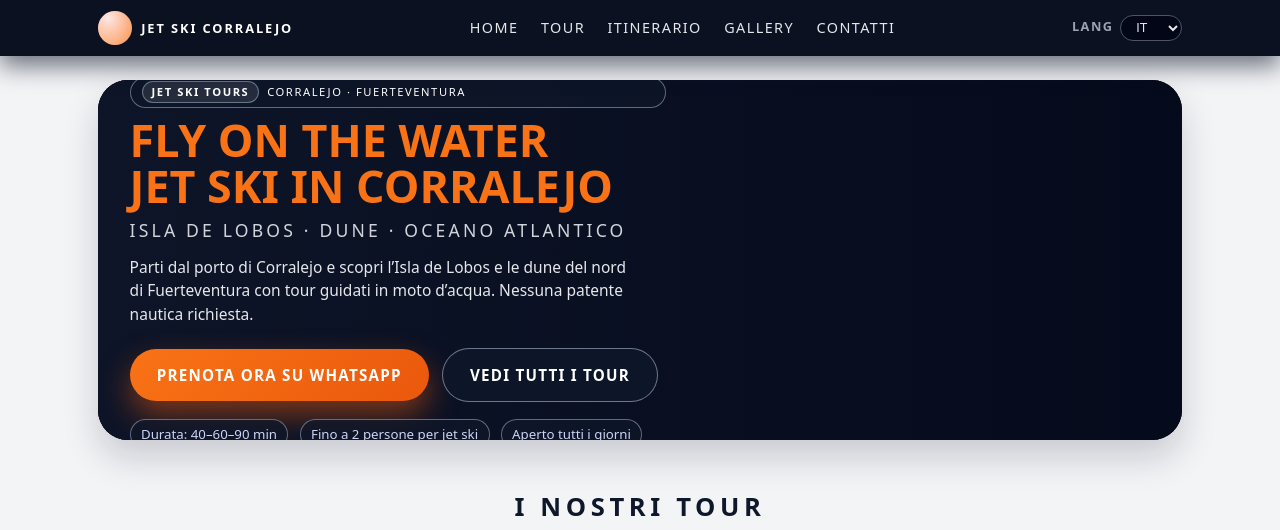
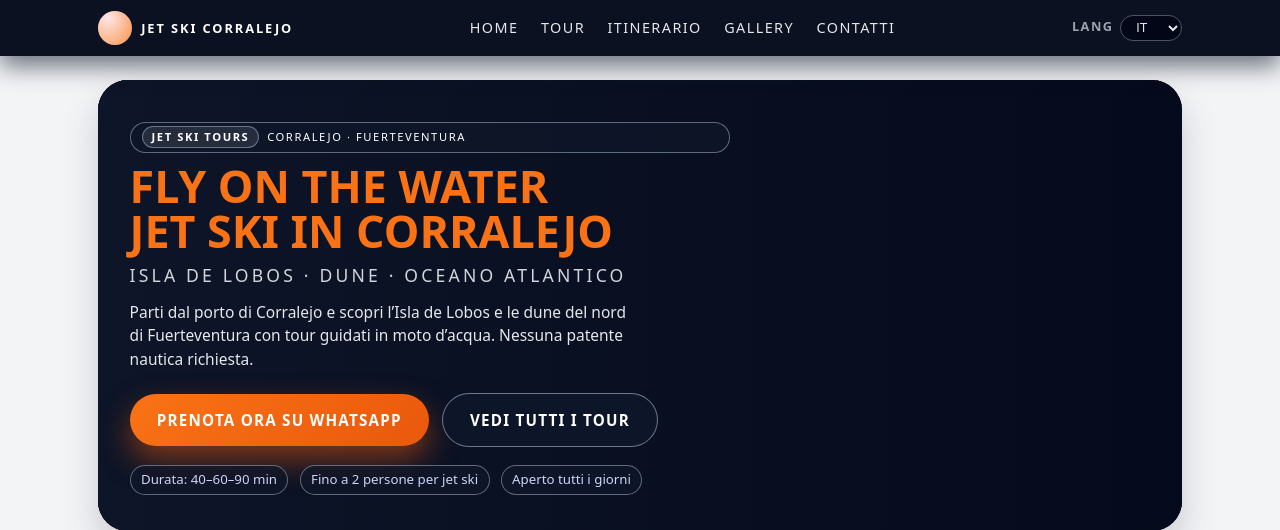
Before and after one commit to Gioele0/JET-SKI-CORRALEJO-2, a plain HTML site: page index.html in a window 1280 px wide. Shown: the top 530 px of the page. Drawn offline with Linux system fonts and the light colour scheme.

Commit message:
Update index.html

```diff
--- a/index.html
+++ b/index.html
@@ -173,28 +173,29 @@
     }
   .hero-media {
   position: relative;
-      height: 360px;
   background: #020617 url("img/hero-jetski.jpg") center/cover no-repeat;
-      /* Sostituisci hero-jetski.jpg con una foto del sito jetskicorralejofuerteventura.com */
-      border-radius: 30px;   /* aggiunto */
-      overflow: hidden;      /* il contenuto interno è arrotondato senza tagliare il testo */
+  border-radius: 30px;
+  padding: 2.6rem 2rem 2.2rem; /* gestisce l'altezza tramite padding */
 }
+
 .hero-overlay {
   position: absolute;
   inset: 0;
   background: linear-gradient(to right, rgba(15,23,42,.88), rgba(15,23,42,.25));
-      border-radius: 30px;   /* aggiunto */
+  border-radius: inherit;
+  z-index: 0;
 }
+
 .hero-content {
-      position: absolute;
-      inset: 0;
-      padding: 2.2rem 2rem 1.8rem; /* un po’ più spazio in alto */
+  position: relative;   /* NON più absolute */
+  z-index: 1;
+  max-width: 600px;
+  color: #fff;
   display: flex;
   flex-direction: column;
   justify-content: center;
-      max-width: 600px;
-      color: #fff;
 }
+
     .hero-badge {
       display: inline-flex;
       align-items: center;
```
Lines whose indentation alone changed are shown as unchanged.
